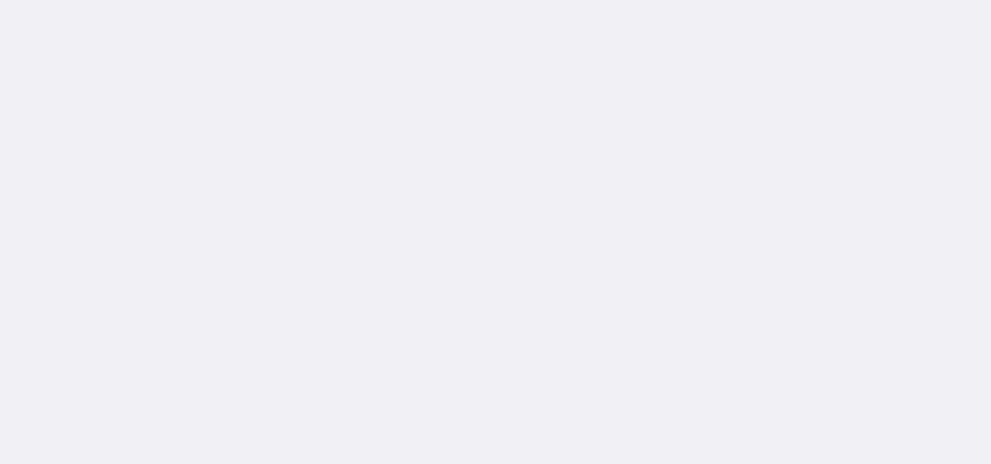
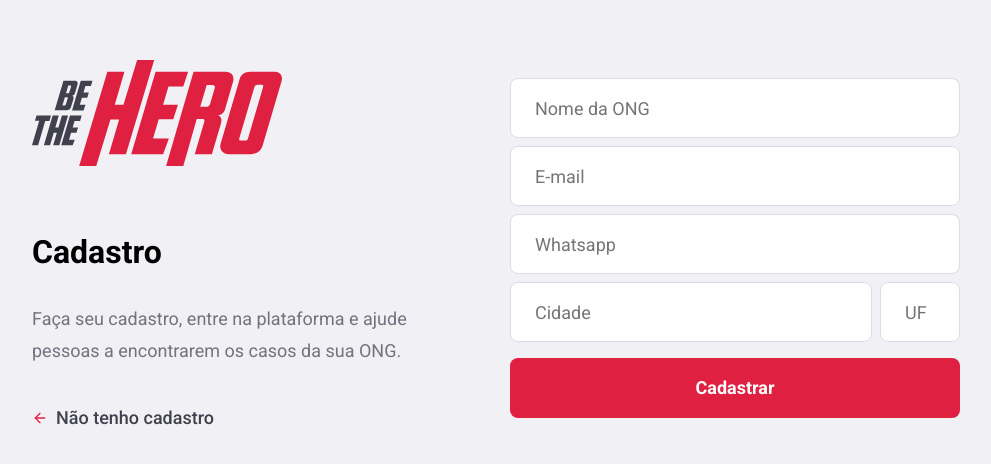
Before and after one commit to Aleyucra74/Rocketseat-omniStack, a React (Create React App) app in the folder frontend/: page /register in a window 1280 px wide. Shown: the part 156-620 px from the top of the page, without its empty margins (144-1135 px from the left). Built offline with nearby package versions, Linux system fonts and the light colour scheme.

Commit message:
feito a tela de register/cadastro

```diff
--- a/frontend/src/global.css
+++ b/frontend/src/global.css
@@ -50,3 +50,22 @@
 .button:hover {
     filter: brightness(90%);
 }
+
+.back-link {
+    display: flex;
+    align-items: center;
+    margin-top: 40px;
+    color: #41414d;
+    font-size: 18px;
+    text-decoration: none;
+    font-weight: 500;
+    transition: opacity 0.2s;
+}
+
+.back-link svg {
+    margin-right: 8px;
+}
+
+.back-link:hover {
+    opacity: 0.8;
+}
--- a/frontend/src/pages/Logon/index.js
+++ b/frontend/src/pages/Logon/index.js
@@ -20,7 +20,7 @@
                     <input placeholder="Sua ID" />
                     <button className="button" type="submit" >Entrar</button>
 
-                    <Link to="/register">
+                    <Link className="back-link" to="/register">
                         <FiLogIn size={16} color="#E02041" />
                         Não tenho cadastro
                     </Link>
--- a/frontend/src/pages/Logon/styles.css
+++ b/frontend/src/pages/Logon/styles.css
@@ -9,7 +9,7 @@
 
     display: flex;
     align-items: center;
-    justify-content: center;
+    justify-content: space-between;
 }
 
 .logon-container section.form {
@@ -26,22 +26,3 @@
     font-size: 32px;
     margin-bottom: 32px;
 }
-
-.logon-container section.form form a {
-    display: flex;
-    align-items: center;
-    margin-top: 40px;
-    color: #41414d;
-    font-size: 18px;
-    text-decoration: none;
-    font-weight: 500;
-    transition: opacity 0.2s;
-}
-
-.logon-container section.form form a svg {
-    margin-right: 8px;
-}
-
-.logon-container section.form form a:hover {
-    opacity: 0.8;
-}
--- a/frontend/src/pages/Register/index.js
+++ b/frontend/src/pages/Register/index.js
@@ -1,7 +1,41 @@
 import React from 'react';
+import logoImg from '../../assests/logo.svg';
+import { FiArrowLeft } from 'react-icons/fi';
+
+import { Link } from 'react-router-dom';
 
 import './styles.css';
 
 export default function Register() {
-    return <h1>Register</h1>
+    return (
+        <div className="register-container">
+            <div className="content">
+                <section>
+                    <img src={logoImg} alt="Be The Hero"/>
+
+                    <h1>Cadastro</h1>
+                    <p>Faça seu cadastro, entre na plataforma e ajude pessoas a encontrarem os casos da sua ONG.</p>
+
+                    <Link className="back-link" to="/">
+                        <FiArrowLeft size={16} color="#E02041" />
+                        Não tenho cadastro
+                    </Link>
+                </section>
+
+                <form>
+                    <input placeholder="Nome da ONG"/>
+                    <input type="email" placeholder="E-mail"/>
+                    <input placeholder="Whatsapp"/>
+
+                    <div className="input-group">
+                        <input placeholder="Cidade"/>
+                        <input placeholder="UF" style={{ width: 80 }}/>
+                    </div>
+                    <button className="button" type="submit" >Cadastrar</button>
+                </form>
+            </div>
+        </div>
+
+
+    );
 }
--- a/frontend/src/pages/Register/styles.css
+++ b/frontend/src/pages/Register/styles.css
@@ -0,0 +1,55 @@
+.register-container {
+    width: 100%;
+    max-width: 1120px;
+    height: 100vh;
+    margin: 0 auto;
+
+    display: flex;
+    align-items: center;
+    justify-content: center;
+}
+
+.register-container .content {
+    width: 100%;
+    padding: 96px;
+    background: #f0f0f5;
+    box-shadow: 0 0 100px rgba(0, 0, 0, 0.1);
+    border-radius: 8px;
+
+    display: flex;
+    justify-content: space-between;
+    align-items: center;
+}
+
+.register-container .content section {
+    width: 100%;
+    max-width: 380px;
+}
+
+.register-container .content section h1 {
+    margin: 64px 0 32px;
+    font-size: 32px;
+}
+
+.register-container .content section p {
+    font-size: 18px;
+    color: #737380;
+    line-height: 32px;
+}
+
+.register-container .content form {
+    width: 100%;
+    max-width: 450px;
+}
+
+.register-container .content form input {
+    margin-top: 8px;
+}
+
+.register-container .content form .input-group {
+    display: flex;
+}
+
+.register-container .content form .input-group input + input {
+    margin-left: 8px;
+}
--- a/frontend/src/routes.js
+++ b/frontend/src/routes.js
@@ -9,7 +9,7 @@
         <BrowserRouter>
             <Switch>
                 <Route path="/" exact component={Logon} />
-                <Route path="/resgiter" component={Register} />
+                <Route path="/register" component={Register} />
             </Switch>
         </BrowserRouter>
 
```
